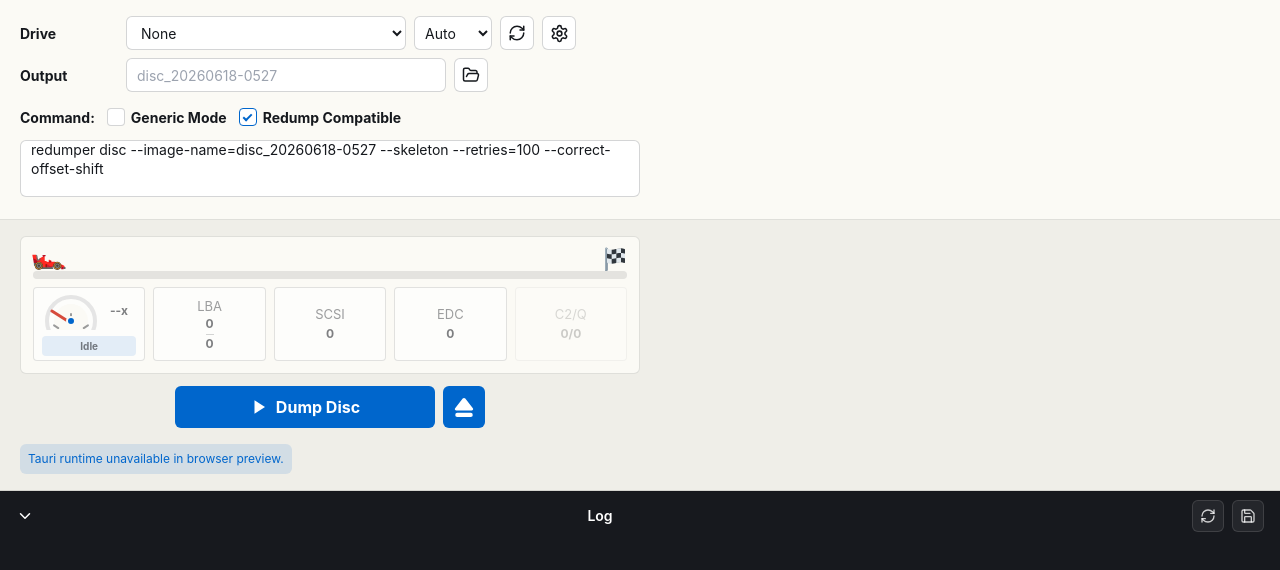
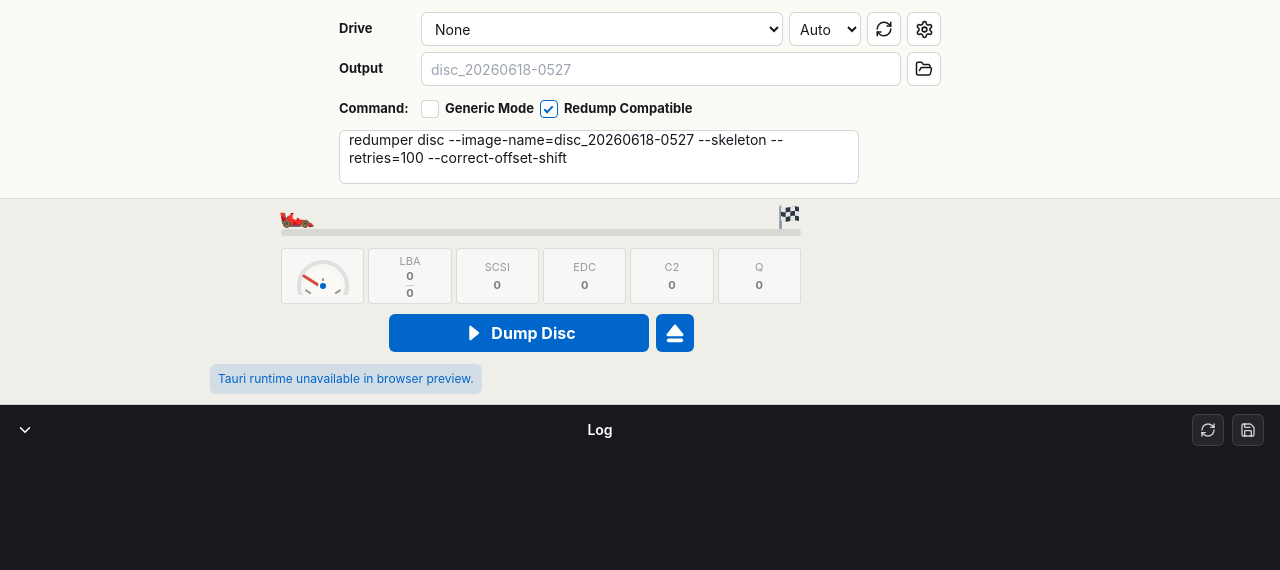
Before and after one commit to whatever-industries/redumper-ui, a React (Vite) app: page / in a window 1280 px wide. Shown: the top 570 px of the page. Built offline with nearby package versions, Linux system fonts and the light colour scheme.

Commit message:
Tighten main app layout

```diff
--- a/src/App.tsx
+++ b/src/App.tsx
@@ -11,7 +11,6 @@
   FileSearch,
   FolderOpen,
   Settings,
-  Play,
   RefreshCw,
   Save,
   SlidersHorizontal,
@@ -35,6 +34,8 @@
   text: string;
 }
 
+type ReplaceProgressMode = boolean | "transient";
+
 interface DuplicateIsoMatch {
   message: string;
   path: string;
@@ -60,9 +61,9 @@
   firmwareForceFlash: "redumper-ui-firmware-force-flash",
   firmwareConfirmed: "redumper-ui-firmware-confirmed"
 } as const;
-const COMPACT_WINDOW_WIDTH = 700;
+const COMPACT_WINDOW_WIDTH = 560;
 const LOG_BODY_HEIGHT = 220;
-const MAIN_MIN_WINDOW_HEIGHT = 400;
+const MAIN_MIN_WINDOW_HEIGHT = 340;
 const MAIN_MAX_WINDOW_HEIGHT = 900;
 const MAIN_WINDOW_RESIZE_BUFFER = 4;
 const SETTINGS_TABS: Array<{ id: SettingsTab; label: string }> = [
@@ -466,9 +467,15 @@
     }
 
     let cancelled = false;
-    const frame = window.requestAnimationFrame(() => {
-      void resizeMainWindowToContent().catch(() => undefined);
-    });
+    const frames: number[] = [];
+    const timers = [0, 80, 250, 700].map((delay) =>
+      window.setTimeout(() => {
+        const frame = window.requestAnimationFrame(() => {
+          void resizeMainWindowToContent().catch(() => undefined);
+        });
+        frames.push(frame);
+      }, delay)
+    );
 
     async function resizeMainWindowToContent() {
       if (cancelled) {
@@ -479,9 +486,10 @@
 
     return () => {
       cancelled = true;
-      window.cancelAnimationFrame(frame);
+      timers.forEach((timer) => window.clearTimeout(timer));
+      frames.forEach((frame) => window.cancelAnimationFrame(frame));
     };
-  }, [appInfo.platform, commandText, isSettingsWindow, logExpanded, logs.length]);
+  }, [appInfo.platform, appInfoLoading, commandMode, commandText, driveFieldLoading, drives.length, drivesReady, imageName, imagePath, isSettingsWindow, outputFieldLoading]);
 
   useEffect(() => {
     if (!commandTextareaRef.current) {
@@ -596,7 +604,7 @@
     void checkForUpdates(true);
   }, []);
 
-  function pushLog(level: LogLine["level"], text: string, options: { replaceProgress?: boolean } = {}) {
+  function pushLog(level: LogLine["level"], text: string, options: { replaceProgress?: ReplaceProgressMode } = {}) {
     setLogs((current) => {
       if (options.replaceProgress) {
         const nextLine = {
@@ -606,7 +614,7 @@
           text
         };
         const last = current.at(-1);
-        if (last?.kind === "progress") {
+        if (last && shouldReplaceProgressLog(last, options.replaceProgress)) {
           if (last.level === level && last.text === text) {
             return current;
           }
@@ -667,12 +675,13 @@
     }
     if (event.line) {
       const level = event.kind === "warning" || event.kind === "error" || event.kind === "stderr" ? event.kind : "stdout";
-      pushLog(level as LogLine["level"], event.line, { replaceProgress: event.kind === "progress" });
+      pushLog(level as LogLine["level"], event.line, { replaceProgress: event.kind === "progress" ? true : event.stage === "END" ? "transient" : false });
     }
     if (event.kind === "exit") {
       const wasCancelled = cancelRequestedRef.current;
       const finalProgress = event.progress ?? progressRef.current;
       const finishedWithErrors = progressHasErrors(finalProgress);
+      const exitedCleanly = event.exitCode === 0;
       setRunning(false);
       setCancelRequested(false);
       cancelRequestedRef.current = false;
@@ -684,8 +693,15 @@
         setProgress(null);
         setVisualProgressPercent(0);
       } else {
-        const finalProgressPercent = progressPercentage(finalProgress);
-        setVisualProgressPercent((current) => (event.exitCode === 0 && !finishedWithErrors ? 100 : Math.max(current, finalProgressPercent)));
+        if (exitedCleanly) {
+          const completeProgress = completeFinalProgress(finalProgress);
+          progressRef.current = completeProgress;
+          setProgress(completeProgress);
+          setVisualProgressPercent(100);
+        } else {
+          const finalProgressPercent = progressPercentage(finalProgress);
+          setVisualProgressPercent((current) => Math.max(current, finalProgressPercent));
+        }
         setExistingImageScanVersion((version) => version + 1);
       }
       pushLog("exit", `redumper exited${typeof event.exitCode === "number" ? ` with code ${event.exitCode}` : ""}`);
@@ -962,15 +978,13 @@
       setLogExpanded(true);
       window.requestAnimationFrame(() => {
         logEndRef.current?.scrollIntoView({ block: "end" });
-        void resizeMainWindowForLog(true).catch(() => undefined);
       });
       return;
     }
 
     setLogExpanded(false);
-    window.requestAnimationFrame(() => {
-      void resizeMainWindowForLog(false).catch(() => undefined);
-    });
+    await new Promise((resolve) => window.requestAnimationFrame(resolve));
+    await resizeMainWindowForLog(false, false);
   }
 
   async function saveLog() {
@@ -1001,10 +1015,10 @@
     }
   }
 
-  async function resizeMainWindowForLog(targetLogExpanded = logExpanded) {
+  async function resizeMainWindowForLog(targetLogExpanded = logExpanded, currentLogExpanded = logExpanded) {
     const windowRef = getCurrentWindow();
     const chromeHeight = await mainWindowChromeHeight(windowRef, appInfo.platform);
-    const measuredHeight = estimateMainContentHeight(appMainRef.current, logExpanded, targetLogExpanded) ?? document.documentElement.scrollHeight;
+    const measuredHeight = estimateMainContentHeight(appMainRef.current, currentLogExpanded, targetLogExpanded) ?? document.documentElement.scrollHeight;
     const nextHeight = clampWindowHeight(measuredHeight + chromeHeight + MAIN_WINDOW_RESIZE_BUFFER);
     const nextWidth = COMPACT_WINDOW_WIDTH;
     await windowRef.setSize(new LogicalSize(nextWidth, nextHeight));
@@ -1170,8 +1184,8 @@
     <Tooltip.Provider delayDuration={180}>
       <div className="app-shell" data-theme={activeTheme}>
         <main ref={appMainRef} className="app-main">
-          <section className="app-section app-section-panel border-b px-5 py-4">
-            <div className="settings-form app-content grid gap-2">
+          <section className="app-section app-section-panel border-b px-4 pb-2 pt-3">
+            <div className="settings-form app-content grid gap-1.5">
               <SettingsRow label="Drive">
                 <div className="drive-row">
                   <select
@@ -1295,10 +1309,10 @@
             </div>
           </section>
 
-          <section className="app-section border-b px-5 py-4">
-            <div className="app-content grid gap-4">
-              <div className="workflow-column space-y-3">
-                <div className="progress-card rounded-md border p-3">
+          <section className="app-section border-b px-4 py-2.5">
+            <div className="app-content grid gap-3">
+              <div className="workflow-column">
+                <div className="progress-stack">
                   <div className="progress-track">
                     <div
                       className={clsx("progress-runner", running && "is-running", runFailed && "is-failed")}
@@ -1312,17 +1326,17 @@
                     <img className="progress-finish" src={raceComplete ? trophyIcon : flagIcon} alt="" aria-hidden="true" />
                     <div className="progress-fill" style={{ width: `${visualProgressPercent}%` }} />
                   </div>
-                  <div className="metric-grid mt-2 grid grid-cols-5 gap-2 text-xs">
-                    <SpeedometerMetric speed={driveSpeed} stage={stage} running={running} progressPercent={progressPercent} />
+                  <div className="metric-grid mt-1.5 grid grid-cols-6 gap-1 text-xs">
+                    <SpeedometerMetric running={running} progressPercent={progressPercent} />
                     <Metric label="LBA" value={<LbaValue progress={progress} />} />
                     <Metric label="SCSI" value={progress?.scsiErrors ?? 0} alert={(progress?.scsiErrors ?? 0) > 0} />
                     <Metric label="EDC" value={progress?.edcErrors ?? 0} alert={(progress?.edcErrors ?? 0) > 0} />
                     <Metric
-                      label="C2/Q"
-                      value={`${progress?.c2Errors ?? 0}/${progress?.qErrors ?? 0}`}
-                      inactive={!isCdProgress}
+                      label="C2"
+                      value={progress?.c2Errors ?? 0}
                       alert={(progress?.c2Errors ?? 0) > 0}
                     />
+                    <Metric label="Q" value={progress?.qErrors ?? 0} />
                   </div>
                 </div>
 
@@ -1335,7 +1349,7 @@
                     {running ? (
                       <Square size={18} fill="currentColor" strokeWidth={0} />
                     ) : (
-                      <Play size={18} fill="currentColor" strokeWidth={0} />
+                      <DumpIcon />
                     )}
                     {running ? "Stop" : "Dump Disc"}
                   </button>
@@ -1895,6 +1909,8 @@
     <section className="advanced-card firmware-card rounded-md border">
       <h3 className="advanced-card-title px-2.5 py-1.5 text-sm font-semibold">Firmware</h3>
       <div className="option-section-grid">
+        <div className="firmware-warning" role="alert">☠ UNTESTED ☠</div>
+
         <div className="option-row">
           <label className="option-toggle" htmlFor="firmware-command">
             <span className="option-label">Flash Type</span>
@@ -1991,6 +2007,14 @@
     <svg xmlns="http://www.w3.org/2000/svg" viewBox="0 0 24 24" width="24" height="24" fill="currentColor" aria-hidden="true">
       <path d="M10.9 4.8 C11.5 4 12.5 4 13.1 4.8 L19.6 13 C20.3 13.9 19.6 15 18.5 15 H5.5 C4.4 15 3.7 13.9 4.4 13 Z" />
       <rect x="4.5" y="17" width="15" height="3.5" rx="1.75" />
+    </svg>
+  );
+}
+
+function DumpIcon() {
+  return (
+    <svg xmlns="http://www.w3.org/2000/svg" viewBox="0 0 24 24" width="22" height="22" fill="currentColor" aria-hidden="true">
+      <path transform="rotate(90 12 12)" d="M10.9 4.8 C11.5 4 12.5 4 13.1 4.8 L19.6 13 C20.3 13.9 19.6 15 18.5 15 H5.5 C4.4 15 3.7 13.9 4.4 13 Z" />
     </svg>
   );
 }
@@ -2107,6 +2131,48 @@
   return Math.min(Math.max(progress?.percentage ?? 0, 0), 100);
 }
 
+function completeFinalProgress(progress: RunEvent["progress"] | null | undefined): RunEvent["progress"] {
+  if (!progress) {
+    return { percentage: 100 };
+  }
+
+  const lbaTotal = Number.isFinite(progress.lbaTotal) ? progress.lbaTotal : undefined;
+  return {
+    ...progress,
+    percentage: 100,
+    lbaCurrent: lbaTotal ?? progress.lbaCurrent
+  };
+}
+
+function shouldReplaceProgressLog(line: LogLine | undefined, mode: ReplaceProgressMode | undefined) {
+  if (!mode || line?.kind !== "progress") {
+    return false;
+  }
+
+  return mode === true || isTransientProgressLog(line.text);
+}
+
+function isTransientProgressLog(text: string) {
+  const lower = text.toLowerCase();
+  if (lower.includes("lba:")) {
+    return false;
+  }
+
+  return (
+    lower.includes("skeleton") ||
+    lower.includes("hash") ||
+    lower.includes("crc") ||
+    lower.includes("md5") ||
+    lower.includes("sha1") ||
+    lower.includes("sha-1") ||
+    lower.includes("sha256") ||
+    lower.includes("sha-256") ||
+    lower.includes("calculat") ||
+    lower.includes("creat") ||
+    lower.includes("writ")
+  );
+}
+
 function progressErrorSummary(progress: RunEvent["progress"] | null | undefined) {
   const errors = [
     ["SCSI", progress?.scsiErrors ?? 0],
@@ -2141,11 +2207,9 @@
   );
 }
 
-function SpeedometerMetric({ speed, stage, running, progressPercent }: { speed: string; stage: string; running: boolean; progressPercent: number }) {
+function SpeedometerMetric({ running, progressPercent }: { running: boolean; progressPercent: number }) {
   const activePercent = running ? 80 : Math.min(100, Math.max(0, progressPercent));
   const needleAngle = running ? -58 + activePercent * 1.16 : -58;
-  const speedLabel = speed ? `${speed}x` : running ? "Auto" : "--x";
-  const statusText = running ? "Dumping in Progress..." : stage;
 
   return (
     <div
@@ -2160,11 +2224,7 @@
           <span className="speedometer-needle" />
           <span className="speedometer-hub" />
         </div>
-        <div className="speedometer-readout">
-          <div className="metric-value truncate font-semibold">{running ? speedLabel : "--x"}</div>
-        </div>
       </div>
-      <div className="speedometer-status">{statusText}</div>
     </div>
   );
 }
--- a/src/styles.css
+++ b/src/styles.css
@@ -29,10 +29,10 @@
 }
 
 .app-shell {
-  --drive-control-width: 280px;
-  --output-name-width: 320px;
-  --settings-control-width: 620px;
-  --settings-label-width: 100px;
+  --drive-control-width: 300px;
+  --output-name-width: 378px;
+  --settings-control-width: 520px;
+  --settings-label-width: 76px;
   --top-control-height: 34px;
   --app-bg: #efeee8;
   --app-panel: #fbfaf5;
@@ -93,7 +93,7 @@
 .app-content {
   width: min(100%, 860px);
   margin-right: auto;
-  margin-left: 0;
+  margin-left: auto;
 }
 
 .app-shell[data-theme="dark"] {
@@ -120,8 +120,7 @@
 
 .app-section-panel,
 .advanced-card,
-.preview-box,
-.progress-card {
+.preview-box {
   background: var(--app-panel);
   border-color: var(--app-border);
 }
@@ -137,13 +136,19 @@
   column-gap: 6px;
 }
 
+.settings-form {
+  width: min(100%, calc(var(--settings-label-width) + 6px + var(--settings-control-width)));
+  margin-right: auto;
+  margin-left: auto;
+}
+
 .settings-label {
   display: flex;
   min-height: var(--top-control-height);
   align-items: center;
   justify-content: flex-start;
   color: var(--app-text);
-  font-size: 14px;
+  font-size: 13px;
   font-weight: 700;
   text-align: left;
   white-space: nowrap;
@@ -176,14 +181,16 @@
 .command-settings-row {
   display: grid;
   grid-template-columns: minmax(0, 1fr);
-  gap: 6px;
+  gap: 4px;
 }
 
 .command-row-heading {
-  display: inline-flex;
+  display: grid;
+  grid-template-columns: var(--settings-label-width) max-content max-content;
   min-height: var(--top-control-height);
   align-items: center;
-  gap: 12px;
+  column-gap: 6px;
+  row-gap: 4px;
   flex-wrap: wrap;
 }
 
@@ -196,14 +203,14 @@
 }
 
 .command-textarea {
-  min-height: calc(var(--top-control-height) * 2.4);
+  min-height: calc(var(--top-control-height) * 2.05);
   height: auto;
   resize: none;
   overflow: hidden;
   overflow-wrap: anywhere;
   white-space: pre-wrap;
-  line-height: 1.35;
-  padding: 7px 10px;
+  line-height: 1.28;
+  padding: 5px 9px;
   font-family: inherit;
 }
 
@@ -213,7 +220,7 @@
   align-items: center;
   gap: 6px;
   color: var(--app-text);
-  font-size: 14px;
+  font-size: 13px;
   font-weight: 700;
   cursor: pointer;
   user-select: none;
@@ -324,10 +331,16 @@
   color: var(--app-subtle);
 }
 
+.progress-stack {
+  display: grid;
+  gap: 6px;
+  padding-top: 0;
+}
+
 .progress-track {
   position: relative;
-  height: 8px;
-  margin-top: 22px;
+  height: 7px;
+  margin-top: 20px;
   overflow: visible;
   border-radius: 999px;
   background: var(--app-progress-track);
@@ -415,10 +428,10 @@
 
 .metric {
   display: grid;
-  min-height: 54px;
+  min-height: 40px;
   align-content: center;
   justify-items: center;
-  row-gap: 4px;
+  row-gap: 2px;
   border: 1px solid var(--app-border);
   background: var(--app-metric-bg);
   text-align: center;
@@ -451,7 +464,7 @@
 
 .metric-label {
   color: var(--app-muted);
-  font-size: 13px;
+  font-size: 11px;
   font-weight: 400;
   text-align: center;
   letter-spacing: 0;
@@ -459,7 +472,7 @@
 
 .metric-value {
   color: var(--app-subtle);
-  font-size: 12px;
+  font-size: 11px;
   font-weight: 700;
   text-align: center;
 }
@@ -471,8 +484,8 @@
 }
 
 .lba-value span + span {
-  margin-top: 3px;
-  padding-top: 3px;
+  margin-top: 2px;
+  padding-top: 2px;
   width: 100%;
   border-top: 1px solid var(--app-border-strong);
 }
@@ -480,17 +493,16 @@
 .speedometer-metric {
   display: grid;
   grid-template-columns: minmax(0, 1fr);
-  gap: 6px;
   align-content: center;
+  justify-content: center;
   text-align: left;
 }
 
 .speedometer-main {
   display: grid;
-  grid-template-columns: 58px minmax(0, 1fr);
   width: 100%;
+  justify-content: center;
   align-items: center;
-  gap: 10px;
 }
 
 .speedometer-dial {
@@ -591,43 +603,6 @@
   transform: translateX(-50%);
 }
 
-.speedometer-readout {
-  min-width: 0;
-  align-self: center;
-  text-align: left;
-}
-
-.speedometer-readout .metric-label,
-.speedometer-readout .metric-value {
-  text-align: left;
-}
-
-.speedometer-status {
-  display: flex;
-  min-height: 20px;
-  width: 100%;
-  align-items: center;
-  justify-content: center;
-  border-radius: 4px;
-  background: rgba(0, 102, 204, 0.1);
-  color: var(--app-subtle);
-  font-size: 10px;
-  font-weight: 700;
-  letter-spacing: 0;
-  line-height: 1.1;
-  text-align: center;
-}
-
-.speedometer-metric.is-running .speedometer-status {
-  background: rgba(0, 102, 204, 0.16);
-  color: #0066cc;
-}
-
-.app-shell[data-theme="dark"] .speedometer-metric.is-running .speedometer-status {
-  background: rgba(0, 102, 204, 0.22);
-  color: #8fc4ff;
-}
-
 button:focus-visible,
 input:focus-visible,
 select:focus-visible {
@@ -636,12 +611,12 @@
 }
 
 .control {
-  min-height: 34px;
+  min-height: var(--top-control-height);
   width: 100%;
   border-radius: 6px;
   border: 1px solid var(--app-border-strong);
   background: var(--app-panel-alt);
-  padding: 0 10px;
+  padding: 0 9px;
   color: var(--app-text);
   font-size: 14px;
 }
@@ -676,26 +651,34 @@
 }
 
 .speed-control {
-  width: 78px;
-  min-width: 78px;
+  width: 72px;
+  min-width: 72px;
   padding: 0 6px;
 }
 
 .drive-row {
-  display: grid;
-  grid-template-columns: minmax(0, var(--drive-control-width)) 78px var(--top-control-height) var(--top-control-height);
-  width: max-content;
+  display: flex;
+  width: 100%;
   max-width: 100%;
-  gap: 8px;
   align-items: center;
+  gap: 6px;
+}
+
+.drive-row .drive-control {
+  flex: 1 1 auto;
+  min-width: 0;
+}
+
+.drive-row .speed-control {
+  flex: 0 0 72px;
 }
 
 .output-row {
   display: grid;
-  grid-template-columns: minmax(0, var(--output-name-width)) var(--top-control-height) max-content;
+  grid-template-columns: minmax(0, 1fr) var(--top-control-height);
   align-items: center;
-  gap: 8px;
-  width: max-content;
+  gap: 6px;
+  width: 100%;
   max-width: 100%;
 }
 
@@ -753,7 +736,7 @@
 .primary-button,
 .secondary-button {
   display: inline-flex;
-  min-height: 42px;
+  min-height: 38px;
   flex: 1;
   align-items: center;
   justify-content: center;
@@ -785,12 +768,17 @@
 .action-row {
   display: flex;
   flex-wrap: wrap;
-  gap: 8px;
+  gap: 7px;
   justify-content: center;
 }
 
 .workflow-column {
+  display: grid;
+  gap: 10px;
+  width: 100%;
   max-width: var(--settings-control-width);
+  margin-right: auto;
+  margin-left: auto;
 }
 
 .action-row .primary-button {
@@ -855,13 +843,15 @@
 }
 
 .drive-row .icon-button {
+  flex: 0 0 var(--top-control-height);
   height: var(--top-control-height);
+  min-width: var(--top-control-height);
   width: var(--top-control-height);
 }
 
 .eject-button {
-  height: 42px;
-  width: 42px;
+  height: 38px;
+  width: 38px;
   border-color: transparent;
   background: #0066cc;
   color: #ffffff;
@@ -872,8 +862,8 @@
 }
 
 .eject-button svg {
-  height: 28px;
-  width: 28px;
+  height: 26px;
+  width: 26px;
 }
 
 .icon-dark {
@@ -893,6 +883,24 @@
   grid-template-columns: minmax(0, 1fr);
   row-gap: 2px;
   padding: 0 10px 8px;
+}
+
+.firmware-warning {
+  border-radius: 4px;
+  background: rgba(190, 65, 44, 0.12);
+  color: #be412c;
+  font-size: 13px;
+  font-weight: 800;
+  letter-spacing: 0;
+  line-height: 1;
+  margin: 4px 4px 2px;
+  padding: 6px 8px;
+  text-align: center;
+}
+
+.app-shell[data-theme="dark"] .firmware-warning {
+  background: rgba(255, 128, 102, 0.13);
+  color: #ff8066;
 }
 
 .option-row {
@@ -1219,7 +1227,7 @@
   box-shadow: 0 10px 24px rgba(0, 0, 0, 0.22);
 }
 
-@media (max-width: 760px) {
+@media (max-width: 520px) {
   .app-shell {
     --settings-control-width: 100%;
     --settings-label-width: 0px;
@@ -1243,7 +1251,11 @@
 
   .drive-row {
     width: 100%;
-    grid-template-columns: minmax(0, 1fr) 78px var(--top-control-height) var(--top-control-height);
+  }
+
+  .drive-row .drive-control {
+    flex: 1 1 auto;
+    min-width: 0;
   }
 
   .output-row {
```
Also changed, not shown: src-tauri/tauri.conf.json (+4 -4 lines).
